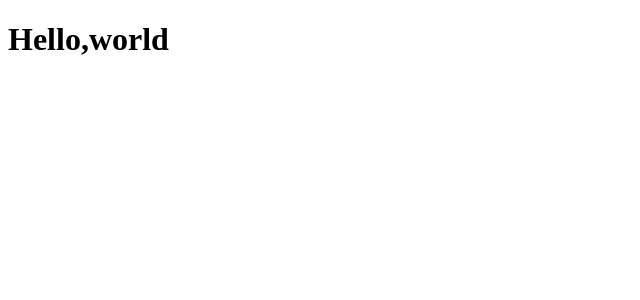
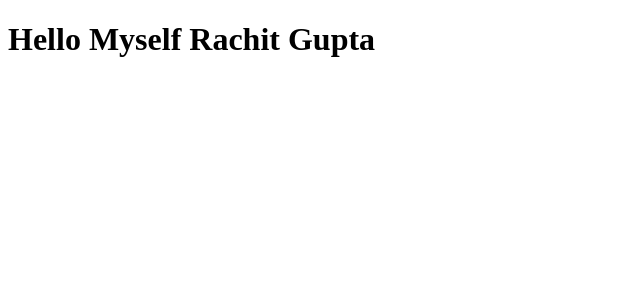
Before and after one commit to RachitGupta06/learningReact, a React (Vite) app: page / in a window 1280 px wide. Shown: the top 300 px of the page, without its empty margins (0-640 px from the left). Built offline with nearby package versions, Linux system fonts and the light colour scheme.

Commit message:
practice

```diff
--- a/src/App.jsx
+++ b/src/App.jsx
@@ -1,4 +1,7 @@
-function App(){
-  return <h1>Hello,world</h1>;
-}
+import Greet from "./components/Greet";
+const App = () => {
+  return <div>
+    <Greet />
+  </div>;
+};
 export default App;
--- /dev/null
+++ b/src/components/Greet.jsx
@@ -0,0 +1,6 @@
+const Greet = ()=>{
+    return (
+        <h1>Hello Myself Rachit Gupta</h1>
+    );
+};
+export default Greet;
```
